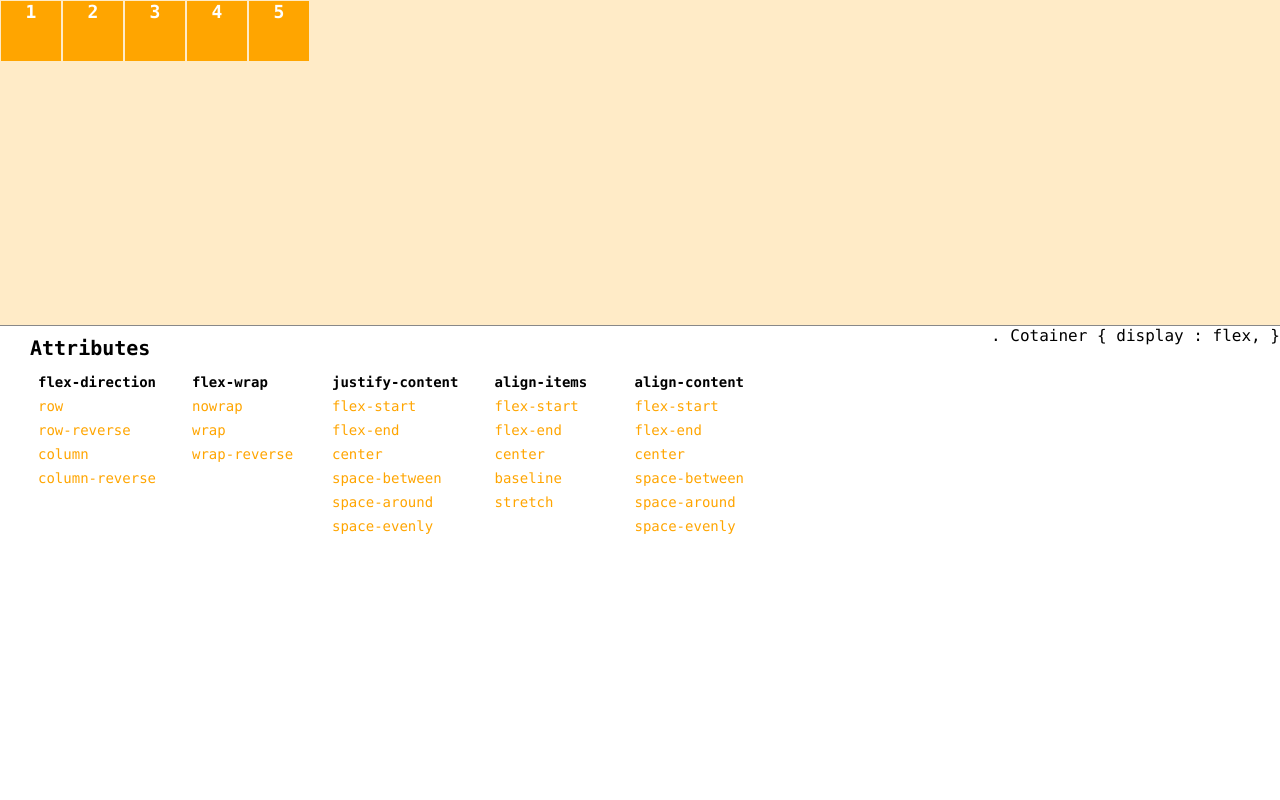
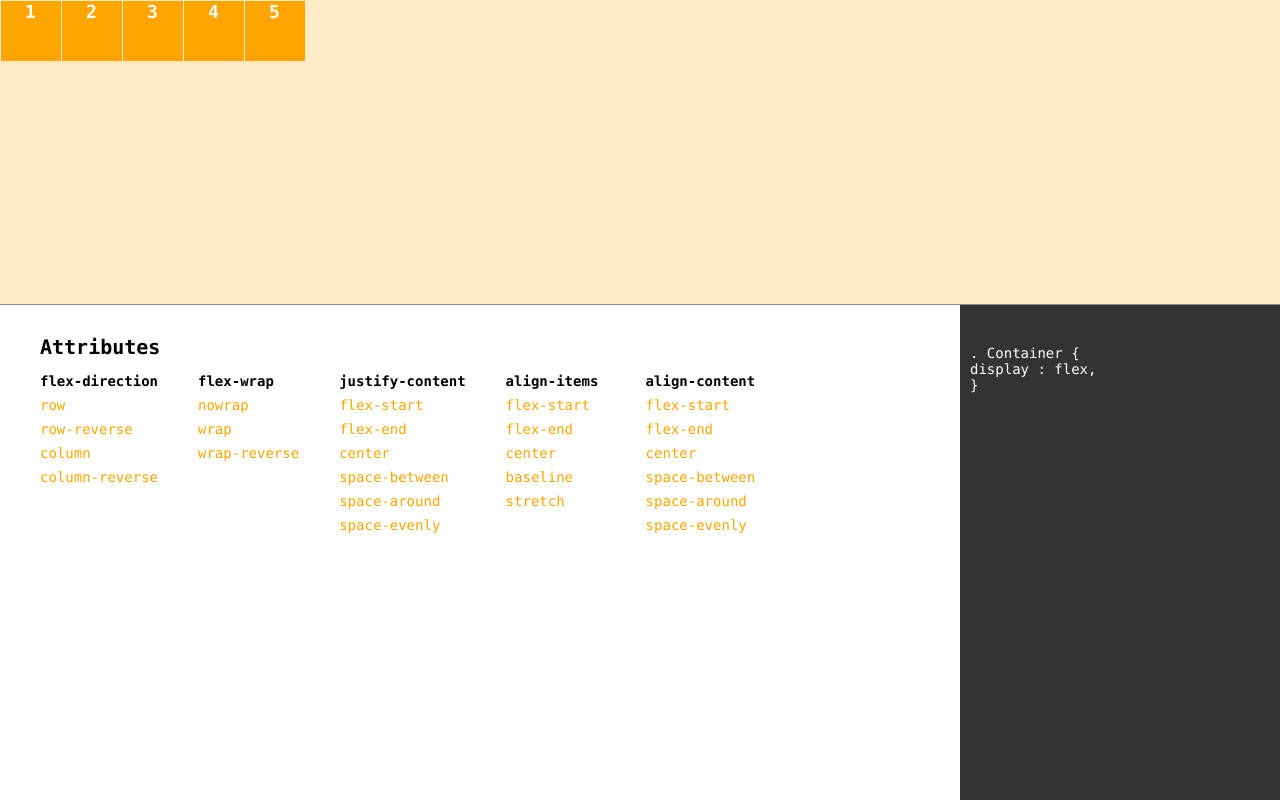
Before and after one commit to Souravdey777/flexbox-guide, a React (Create React App) app: page / in a window 1280 px wide. Built offline with nearby package versions, Linux system fonts and the light colour scheme.

Commit message:
dynamic code update added

```diff
--- a/src/App.js
+++ b/src/App.js
@@ -25,7 +25,7 @@ function App() {
       <div className={Styles.otherSection}>
         <FlexAttributes attributes={attributes} setattributes={setattributes} />
         <div className={Styles.vLine} />
-        <FlexCode />
+        <FlexCode attributes={attributes} />
       </div>
     </div>
   );
--- a/src/App.module.css
+++ b/src/App.module.css
@@ -22,22 +22,23 @@
 
 .hLine {
   width: 100%;
-  height: 1px;
+  height: 0.5px;
   background-color: #888;
 }
 
 .vLine {
-  width: 1px;
+  width: 0.5px;
   height: 100%;
   background-color: #888;
 }
 
 .rootFlexAttributes {
   flex: 1;
+  padding: 20px 0px;
 }
 
 .heading {
-  margin: 10px 30px;
+  margin: 10px 40px;
   font-size: 20px;
   font-weight: bold;
 }
@@ -57,22 +58,35 @@
 .attribute {
   font-size: 14px;
   font-weight: bold;
-  padding: 4px 8px;
+  padding: 4px 10px;
 }
 
 .value {
   font-size: 14px;
   color: #ffa500;
-  padding: 4px 8px;
+  padding: 4px 10px;
   border-radius: 4px;
 }
 
-@media (max-width: 1023px) {
+.rootFlexCode {
+  padding: 40px 10px;
+  min-width: 300px;
+  background-color: #333;
+  color: white;
+  font-size: 14px;
+}
+
+@media (max-width: 767px) {
   .attributesContainer {
     flex-direction: column;
   }
-
   .otherSection {
     flex-direction: column;
   }
+  .eachAttributeColumn {
+    padding: 10px;
+  }
+  .rootFlexCode {
+    padding: 20px 40px;
+  }
 }
--- a/src/Components/FlexAttributes.js
+++ b/src/Components/FlexAttributes.js
@@ -14,12 +14,12 @@ function FlexAttributes(props) {
         <div className={Styles.rootFlexAttributes} >
             <div className={Styles.heading}>Attributes</div>
             <div className={Styles.attributesContainer}>
-                {Object.keys(props.attributes).map(attributeName =>
-                    <div className={Styles.eachAttributeColumn}>
+                {Object.keys(props.attributes).map((attributeName, index) =>
+                    <div className={Styles.eachAttributeColumn} key={index}>
                         <div className={Styles.attribute}>
                             {attributeName.split(/(?=[A-Z])/)[0].toLowerCase() + '-' + attributeName.split(/(?=[A-Z])/)[1].toLowerCase()}
                         </div>
-                        {Attributes[`${attributeName}`].map((value) => <Value value={value} attributes={props.attributes} attributeName={attributeName} setattributes={props.setattributes} />)}
+                        {Attributes[`${attributeName}`].map((value, index) => <Value value={value} key={index} attributes={props.attributes} attributeName={attributeName} setattributes={props.setattributes} />)}
                     </div>)
                 }
                 <div>
--- a/src/Components/FlexCode.js
+++ b/src/Components/FlexCode.js
@@ -1,14 +1,16 @@
 import React from 'react';
+import Styles from '../App.module.css';
 
 function FlexCode(props) {
     return (
-        <div>
-            {
-                `. Cotainer {
-                    display : flex,
-
-                }`
-            }
+        <div className={Styles.rootFlexCode}>
+            <div>. Container {`{`}</div>
+            <div>display : flex,</div>
+            {    Object.keys(props.attributes).map((key, index) =>
+                props.attributes[key] !== "" ?
+                    <div key={index}>{key} : {props.attributes[key]}</div> : null
+            )}
+            <div>{`}`}</div>
         </div>
     );
 }
--- a/src/Components/FlexContainer.js
+++ b/src/Components/FlexContainer.js
@@ -14,7 +14,7 @@ function FlexContainer(props) {
     })
     return (
         <div style={Styles}>
-            {props.heights.map((heights, index) => <div key={index} style={{ height: `${heights}px`, display: "flex", justifyContent: "center", alignItems: "flex-start", width: "60px", margin: "1px", backgroundColor: '#ffa500', fontSize: "18px", fontWeight: "bold", color: "#fff" }}>{index + 1}</div>)}
+            {props.heights.map((heights, index) => <div key={index} style={{ height: `${heights}px`, display: "flex", justifyContent: "center", alignItems: "flex-start", width: "60px", margin: "0.5px", backgroundColor: '#ffa500', fontSize: "18px", fontWeight: "bold", color: "#fff" }}>{index + 1}</div>)}
         </div>
     );
 }
```
Also changed, not shown: 1 other file (tests, documents, lock files or other folders).
